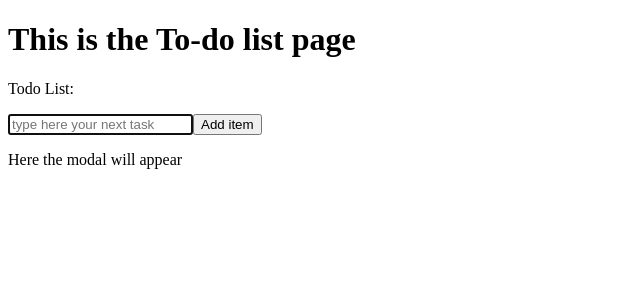
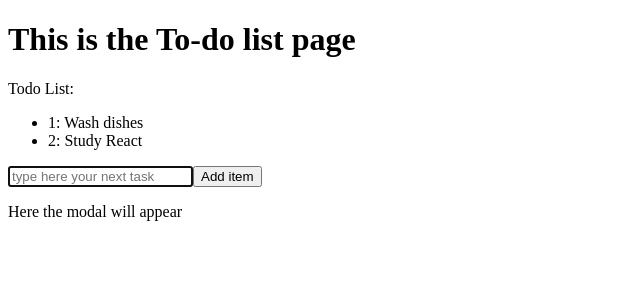
Before and after one commit to martinsju/todo_list_reactjs, a React (Create React App) app: page / in a window 1280 px wide. Shown: the top 300 px of the page, without its empty margins (0-640 px from the left). Built offline with nearby package versions, Linux system fonts and the light colour scheme.

Commit message:
renderItem fixed

```diff
--- a/src/pages/listPage.js
+++ b/src/pages/listPage.js
@@ -55,9 +55,11 @@ const ListPage = () => {
   }
 
   function renderItem(item) {
-    <li key={item.id} onClick={() => openModal(item)}>
-      {item.id}: {item.task}
-    </li>
+    return(
+      <li key={item.id} onClick={() => openModal(item)}>
+        {item.id}: {item.task}
+      </li>
+    )
   }
 
   return (
```
